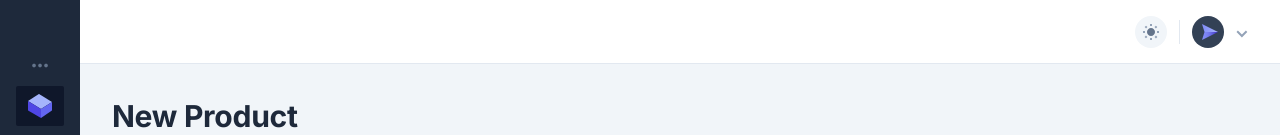
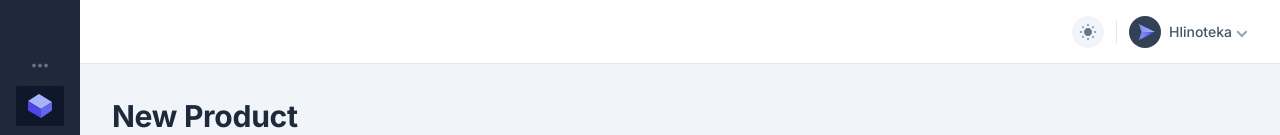
Before and after one commit to hlinoteka-dev/admin-dashboard, a Next.js app: page /products/new in a window 1280 px wide. Shown: the top 135 px of the page. Built offline with nearby package versions, Linux system fonts and the light colour scheme; no server answers.

Commit message:
removed nextauth - DOESNT WORK

```diff
--- a/app/(auth)/signin/google-auth-button.tsx
+++ b/app/(auth)/signin/google-auth-button.tsx
@@ -1,9 +1,7 @@
 'use client'
-
-import { signIn } from 'next-auth/react'
 
 export default function GoogleAuthButton() {
 	return (
-		<button className="btn bg-indigo-500 hover:bg-indigo-600 text-white" onClick={() => { signIn('google')}}>Sign In With Google</button>
+		<button className="btn bg-indigo-500 hover:bg-indigo-600 text-white">Sign In With Google</button>
 	)
 }
--- a/app/(auth)/signin/page.tsx
+++ b/app/(auth)/signin/page.tsx
@@ -2,18 +2,12 @@ export const metadata = {
 	title: 'Sign In - Hlinoteka',
 	description: 'Page description',
 }
-
-import { options } from '@/app/api/auth/[...nextauth]/options'
-import { getServerSession } from 'next-auth/next'
-import { redirect } from 'next/navigation'
 
 import AuthHeader from '../auth-header'
 import AuthImage from '../auth-image'
 import GoogleAuthButton from './google-auth-button'
 
 export default async function SignIn() {
-	const session = await getServerSession(options)
-	if (session) redirect('/')
 	return (
 		<main className="bg-white dark:bg-slate-900">
 
--- a/app/api/auth/[...nextauth]/options.ts
+++ /dev/null
@@ -1,15 +0,0 @@
-import type { NextAuthOptions } from 'next-auth'
-import GoogleProvider from 'next-auth/providers/google'
-import clientPromise from '@/lib/mongodb'
-import { MongoDBAdapter } from '@next-auth/mongodb-adapter'
-
-export const options: NextAuthOptions = {
-	providers: [
-		GoogleProvider({
-			clientId: process.env.GOOGLE_ID as string,
-			clientSecret: process.env.GOOGLE_SECRET as string
-		})
-	],
-	adapter: MongoDBAdapter(clientPromise),
-	secret: process.env.NEXTAUTH_SECRET as string
-}
--- a/app/api/auth/[...nextauth]/route.ts
+++ /dev/null
@@ -1,6 +0,0 @@
-import NextAuth from 'next-auth'
-import { options } from './options'
-
-const handler = NextAuth(options)
-
-export { handler as GET, handler as POST }
--- a/app/layout.tsx
+++ b/app/layout.tsx
@@ -3,7 +3,6 @@ import './css/style.css'
 import { Inter } from 'next/font/google'
 import Theme from './theme-provider'
 import AppProvider from './app-provider'
-import NextAuthProvider from './session-provider'
 
 const inter = Inter({
 	subsets: ['latin'],
@@ -26,9 +25,7 @@ export default function RootLayout({
 			<body className={`${inter.variable} font-inter antialiased bg-slate-100 dark:bg-slate-900 text-slate-600 dark:text-slate-400`}>
 				<Theme>
 					<AppProvider>
-						<NextAuthProvider>
 							{children}
-						</NextAuthProvider>
 					</AppProvider>
 				</Theme>
 			</body>
--- a/app/session-provider.tsx
+++ /dev/null
@@ -1,11 +0,0 @@
-'use client'
-
-import { SessionProvider } from 'next-auth/react'
-
-export default function NextAuthProvider({ children }: { children: React.ReactNode }) {
-	return (
-		<SessionProvider>
-			{children}
-		</SessionProvider>
-	)
-}
--- a/components/dropdown-profile.tsx
+++ b/components/dropdown-profile.tsx
@@ -1,7 +1,5 @@
 'use client'
 
-import { signOut } from 'next-auth/react'
-import { useSession } from 'next-auth/react'
 import Image from 'next/image'
 import { Menu, Transition } from '@headlessui/react'
 import UserAvatar from '@/public/images/user-avatar-32.png'
@@ -9,13 +7,12 @@ import UserAvatar from '@/public/images/user-avatar-32.png'
 export default function DropdownProfile({ align }: {
 	align?: 'left' | 'right'
 }) {
-	const { data: session } = useSession()
 	return (
 		<Menu as="div" className="relative inline-flex">
 			<Menu.Button className="inline-flex justify-center items-center group">
 				<Image className="w-8 h-8 rounded-full" src={UserAvatar} width={32} height={32} alt="User" />
 				<div className="flex items-center truncate">
-					<span className="truncate ml-2 text-sm font-medium dark:text-slate-300 group-hover:text-slate-800 dark:group-hover:text-slate-200">{session?.user?.name}</span>
+					<span className="truncate ml-2 text-sm font-medium dark:text-slate-300 group-hover:text-slate-800 dark:group-hover:text-slate-200">Hlinoteka</span>
 					<svg className="w-3 h-3 shrink-0 ml-1 fill-current text-slate-400" viewBox="0 0 12 12">
 						<path d="M5.9 11.4L.5 6l1.4-1.4 4 4 4-4L11.3 6z" />
 					</svg>
@@ -32,7 +29,7 @@ export default function DropdownProfile({ align }: {
 				leaveTo="opacity-0"
 			>
 				<div className="pt-0.5 pb-2 px-3 mb-1 border-b border-slate-200 dark:border-slate-700">
-					<div className="font-medium text-slate-800 dark:text-slate-100">{session?.user?.name}</div>
+					<div className="font-medium text-slate-800 dark:text-slate-100">Hlinoteka</div>
 					<div className="text-xs text-slate-500 dark:text-slate-400 italic">Administrator</div>
 				</div>
 				<Menu.Items as="ul" className="focus:outline-none">
@@ -40,7 +37,7 @@ export default function DropdownProfile({ align }: {
 						{({ active }) => (
 							<button
 								className={`font-medium text-sm flex items-center py-1 px-3 ${active ? 'text-indigo-600 dark:text-indigo-400' : 'text-indigo-500'}`}
-								onClick={() => { signOut() }}>
+							>
 								Sign Out
 							</button>
 						)}
--- a/package.json
+++ b/package.json
@@ -12,14 +12,12 @@
     "@aws-sdk/client-s3": "^3.400.0",
     "@aws-sdk/signature-v4-crt": "^3.398.0",
     "@headlessui/react": "^1.7.14",
-    "@next-auth/mongodb-adapter": "^1.1.3",
     "@types/node": "^20.2.5",
     "@types/react": "^18.2.7",
     "@types/react-dom": "^18.2.4",
     "axios": "^1.5.0",
     "mongoose": "^7.4.5",
     "next": "^13.4.19",
-    "next-auth": "^4.23.1",
     "next-themes": "^0.2.1",
     "react": "18.2.0",
     "react-dom": "18.2.0",
```
Also changed, not shown: 1 other file (tests, documents, lock files or other folders).
